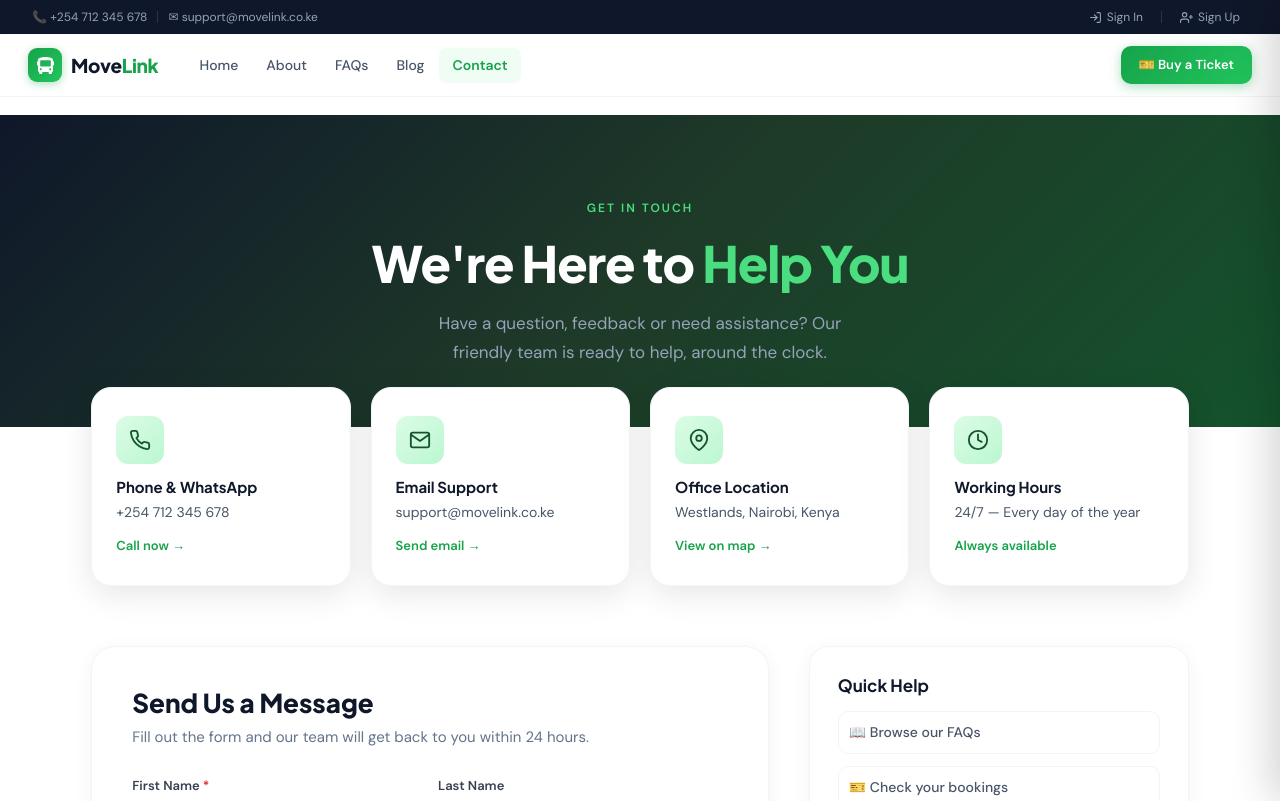
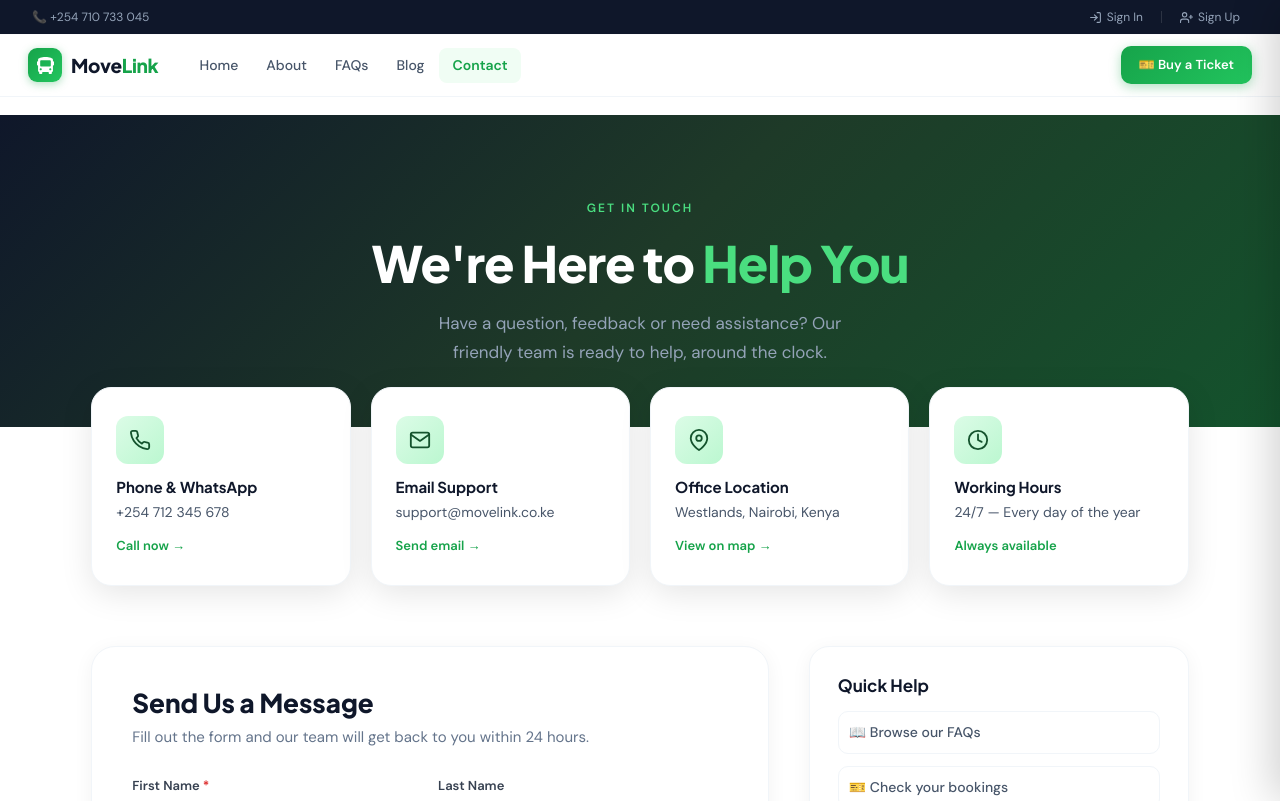
Before and after one commit to James-wasonga/tms_frontend, a React (Create React App) app: page /contact in a window 1280 px wide. Shown: the top 801 px of the page. Built offline with nearby package versions, Linux system fonts and the light colour scheme; the HTML template or start-up script is replaced by a standard one.

Commit message:
fix: number & live server url

```diff
--- a/src/components/Header/index.js
+++ b/src/components/Header/index.js
@@ -510,13 +510,13 @@ const Header = () => {
       <div className="header-topbar">
         <div className="topbar-inner">
           <div className="topbar-left">
-            <a href="tel:+254712345678" className="topbar-item">
-              📞 +254 712 345 678
+            <a href="tel:+254710733045" className="topbar-item">
+              📞 +254 710 733 045
             </a>
-            <span className="topbar-sep" />
+            {/* <span className="topbar-sep" />
             <a href="mailto:support@movelink.co.ke" className="topbar-item">
               ✉ support@movelink.co.ke
-            </a>
+            </a> */}
           </div>
           <div className="topbar-right">
             {userData.loggedIn ? (
--- a/src/utils/DataURLS.js
+++ b/src/utils/DataURLS.js
@@ -1,5 +1,5 @@
-export let BASEURL = "http://localhost:8085";
-// export let BASEURL = "https://tms-backend-a6kg.onrender.com";
+// export let BASEURL = "http://localhost:8085";
+export let BASEURL = "https://tms-backend-a6kg.onrender.com";
 
 let APPURL = "http://localhost:3002";
 
```
